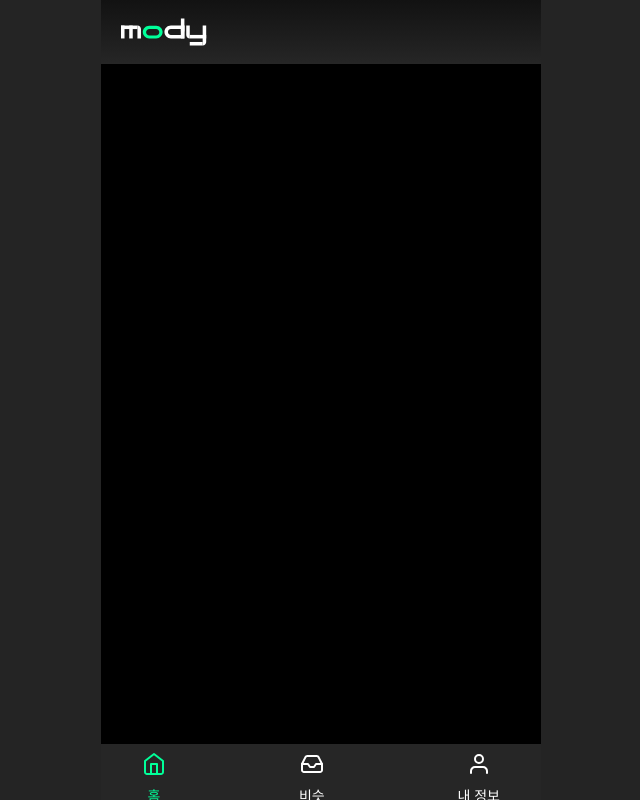
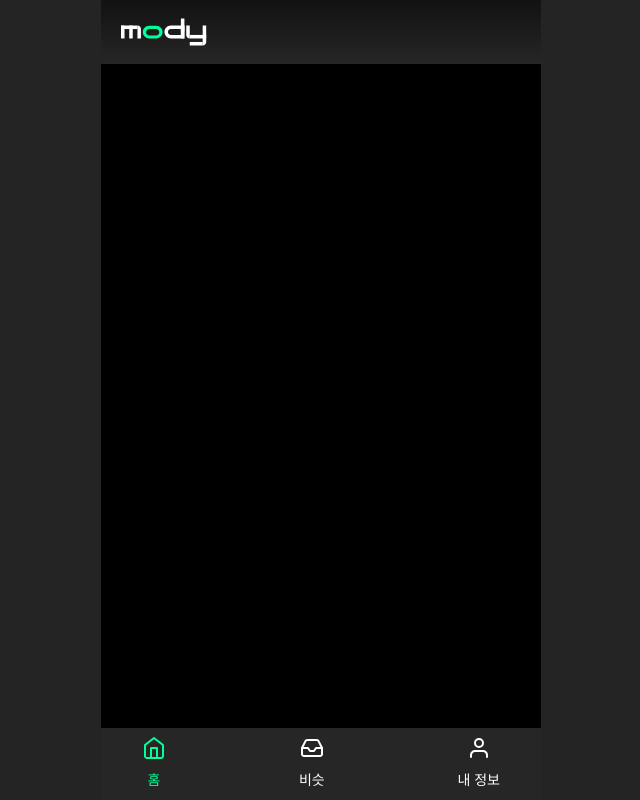
Before and after one commit to TeamMody/mody-front, a React (Vite) app: page / in a window 1280 px wide. Shown: the whole page, without its empty margins (319-959 px from the left). Built offline with nearby package versions, Linux system fonts and the light colour scheme.

Commit message:
:recycle: refactor: #17 바텀네비 height 값 수정

```diff
--- a/src/shared/ui/BottomNavigation.tsx
+++ b/src/shared/ui/BottomNavigation.tsx
@@ -35,7 +35,7 @@ export default BottomNavigation;
 const Wrapper = styled.nav`
   position: fixed;
   bottom: 0;
-  height: 7vh;
+  height: 9vh;
   width: 100vw;
   max-width: 440px;
 `;
```
